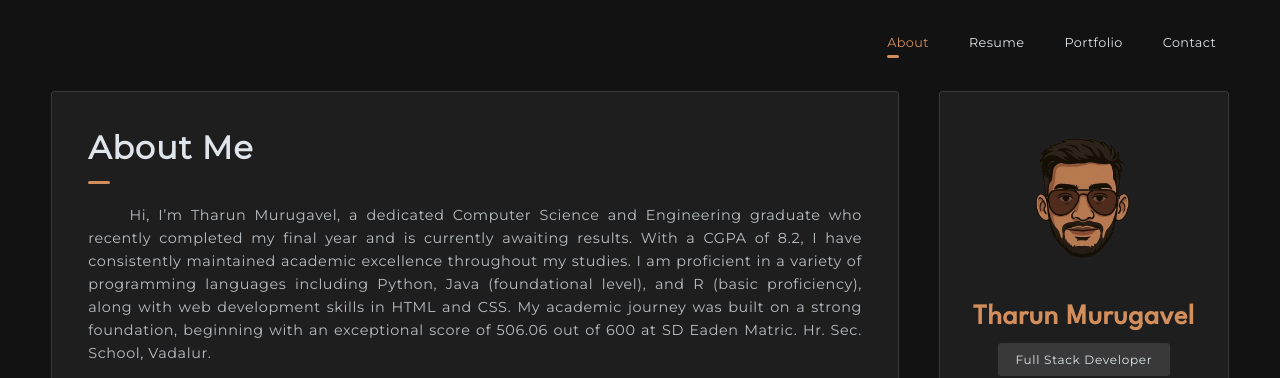
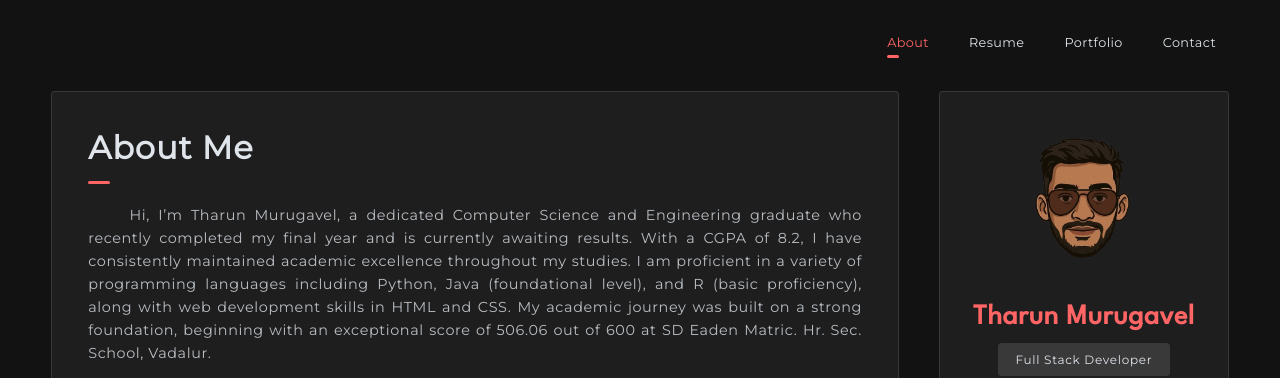
Before and after one commit to Tharun-Offi/my-portfolio, a plain HTML site: page index.html in a window 1280 px wide. Shown: the top 378 px of the page. Drawn offline with Linux system fonts and the light colour scheme.

Commit message:
New Project Update

```diff
--- a/assets/css/style.css
+++ b/assets/css/style.css
@@ -15,7 +15,7 @@
 	--bg-black: hsl(0, 0%, 7%);
 	--black-1: hsl(240, 2%, 13%);
 	/* --lightPink: #00ec82; */
-	--lightPink: #d38e5c;
+	--lightPink: #ff6565;
 	--red: hsl(0, 43%, 51%);
 	--grey: #dfe5ea;
 	--ff-montserrat: "Montserrat", sans-serif;
```
